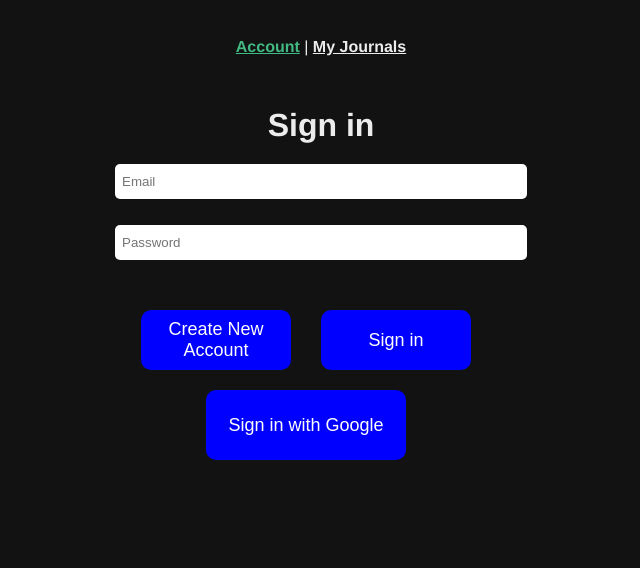
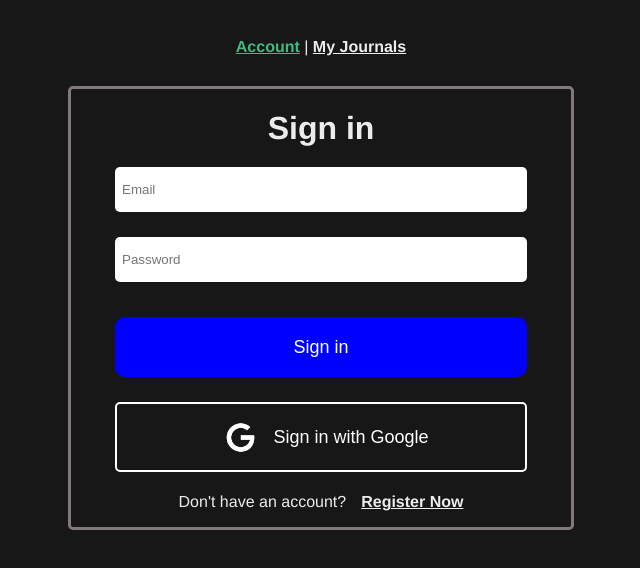
Before and after one commit to Alexloucy/vue-bookkeeping-app, a Vue app: page /Account in a window 1280 px wide. Shown: the top 568 px of the page, without its empty margins (319-959 px from the left). Built offline with nearby package versions, Linux system fonts and the light colour scheme; no server answers.

Commit message:
style update
bug fix - journal delete

```diff
--- a/src/components/JournalForm.vue
+++ b/src/components/JournalForm.vue
@@ -65,7 +65,7 @@ export default {
     return {
       item: null,
       amount: null,
-      date: null,
+      date: new Date().getDate().toLocaleString('af-ZA'),
       id: null,
     };
   },
--- a/src/views/AccountView.vue
+++ b/src/views/AccountView.vue
@@ -7,61 +7,61 @@
     <button class="buttonAuth" @click="signOut">Sign Out</button>
   </div>
   <div v-else>
-    <div v-if="!pageRegister">
+    <div class="logForm" v-if="!pageRegister">
       <h1 class="heading">Sign in</h1>
-      <p>
+
       <input
         class="inputField"
         type="text"
         placeholder="Email"
         v-model="email"
       />
-      </p>
-      <p>
+
       <input
         class="inputField"
         type="password"
         placeholder="Password"
         v-model="password"
       />
-      </p>
+
       <p class="error">{{ errMessage }}</p>
-      <div id="buttonRow">
-        <button class="buttonAuth" @click="switchPage">
+
+      <!-- <button class="buttonAuth" @click="switchPage">
           Create New Account
-        </button>
+        </button> -->
       <button class="buttonAuth" @click="signIn">Sign in</button>
-      </div>
+
       <button id="googleSignIn" @click="googleSignIn">
+        <img id="google" src="..\assets\google.png" alt="" srcset="" />
         Sign in with Google
       </button>
+      <div class="create">
+        <p>Don't have an account?</p>
+        <p id="register" @click="switchPage">Register Now</p>
       </div>
-    <div v-else>
+    </div>
+    <div class="logForm" v-else>
       <h1 class="heading">Register</h1>
-      <p>
       <input
         class="inputField"
         type="text"
         placeholder="Email"
         v-model="email"
       />
-      </p>
-      <p>
       <input
         class="inputField"
         type="password"
         placeholder="Password"
         v-model="password"
       />
-      </p>
-      <h1>{{ errMessage }}</h1>
-      <div id="buttonRow">
-        <button class="buttonAuth" @click="switchPage">Sign in</button>
+
+      <h1 class="error">{{ errMessage }}</h1>
       <button class="buttonAuth" @click="register">Register</button>
+
+      <div class="create">
+        <p>Already have an account?</p>
+        <p id="register" @click="switchPage">Sign in Now</p>
       </div>
-      <button id="googleSignIn" @click="googleSignIn">
-        Sign in with Google
-      </button>
     </div>
   </div>
 </template>
@@ -183,12 +183,24 @@ export default {
 };
 </script>
 <style>
+.logForm {
+  border-style: solid;
+  border-radius: 5px;
+  border-color: rgb(129, 121, 121);
+  width: auto;
+  display: flex;
+  flex-direction: column;
+  align-items: center;
+  width: 500px;
+  margin: auto;
+}
+
 .inputField {
   width: 400px;
-  height: 25px;
+  height: 35px;
   padding: 5px;
   padding-left: 7px;
-  margin-bottom: 10px;
+  margin-bottom: 25px;
   border-radius: 5px;
   border-style: none;
 }
@@ -201,19 +213,51 @@ export default {
   -webkit-box-shadow: none;
 }
 .buttonAuth {
-  width: 150px;
+  width: 412px;
   height: 60px;
   font-size: 18px;
   padding: 5px;
+  margin: 0;
+  margin-bottom: 25px;
 }
 #googleSignIn {
-  width: 200px;
+  width: 412px;
   height: 70px;
   font-size: 18px;
   padding: 5px;
+  margin: 0;
+  margin-bottom: 5px;
+  background-color: transparent;
+  outline: none;
+  border-style: solid;
+  border-radius: 5px;
+  border-color: white;
+  display: flex;
+  justify-content: center;
+}
+#google {
+  width: 35px;
+  margin-right: 15px;
+  margin-left: 10px;
 }
 .error {
   color: red;
-  font-size: 20px;
+  font-size: 16px;
+  width: 300px;
+  padding-bottom: 10px;
+  margin: 0;
+}
+.heading {
+  width: 300px;
+}
+.create {
+  display: flex;
+  flex-direction: row;
+}
+#register {
+  margin-left: 15px;
+  text-decoration: underline;
+  font-weight: bold;
+  cursor: pointer;
 }
 </style>
--- a/src/views/JournalView.vue
+++ b/src/views/JournalView.vue
@@ -122,32 +122,32 @@ export default {
       this.showCreateForm = !this.showCreateForm;
     },
     async onSubmit(item, amount, date) {
-      console.log(item);
       if (item && amount && date) {
         // this.showCreateForm = !this.showCreateForm;
         // if (this.isEmpty) this.isEmpty = !this.isEmpty;
         // this.journalList.push(entry);
         // let dateObj = new Date(date)
+        this.showCreateForm = !this.showCreateForm;
         await addDoc(collection(db, 'journals'), {
           item: item,
           amount: amount,
           date: Timestamp.fromDate(new Date(date)),
           userId: auth.currentUser.uid,
         });
-        this.showCreateForm = !this.showCreateForm;
       } else {
         alert('Please fill in all the blanks');
       }
     },
     async onUpdate(id, item, amount, date) {
       if (item && amount && date) {
+        this.showEditForm = !this.showEditForm;
+        this.isEdit = !this.isEdit;
         await setDoc(doc(db, 'journals', id), {
           item: item,
           amount: amount,
           date: Timestamp.fromDate(new Date(date)),
+          userId: auth.currentUser.uid,
         });
-        this.showEditForm = !this.showEditForm;
-        this.isEdit = !this.isEdit;
       } else {
         alert('Please fill in all the blanks');
       }
@@ -175,15 +175,6 @@ export default {
     },
   },
   mounted() {
-    // const querySnapshot = await getDocs(collection(db, 'journals'));
-    // querySnapshot.forEach((doc) => {
-    //   this.journalList.push({
-    //     id: doc.id,
-    //     item: doc.data().item,
-    //     amount: doc.data().amount,
-    //     date: doc.data().date,
-    //   });
-    // });
     onSnapshot(
       query(
         collection(db, 'journals'),
@@ -193,7 +184,6 @@ export default {
       (snapshot) => {
         snapshot.docChanges().forEach((change) => {
           if (change.type === 'added') {
-            console.log('add');
             this.journalList.push({
               id: change.doc.id,
               item: change.doc.data().item,
@@ -203,7 +193,6 @@ export default {
           }
           if (change.type === 'modified') {
             const checkId = (journal) => journal.id == change.doc.id;
-            console.log('change');
             let index = this.journalList.findIndex(checkId);
             this.journalList[index] = {
               id: change.doc.id,
@@ -213,10 +202,8 @@ export default {
             };
           }
           if (change.type === 'removed') {
-            const checkId = (journal) => journal.id == change.doc.id;
-            console.log('delete');
-            let index = this.journalList.findIndex(checkId);
-            this.journalList.pop(index);
+            const checkId = change.doc.id;
+            this.journalList = this.journalList.filter((e) => e.id !== checkId);
           }
         });
       }
@@ -320,7 +307,7 @@ export default {
 }
 
 html {
-  background-color: #121212;
+  background-color: #181717;
   color: lightgrey;
 }
 </style>
```
Also changed, not shown: src/assets/google.png (added). Lines whose indentation alone changed are shown as unchanged.
